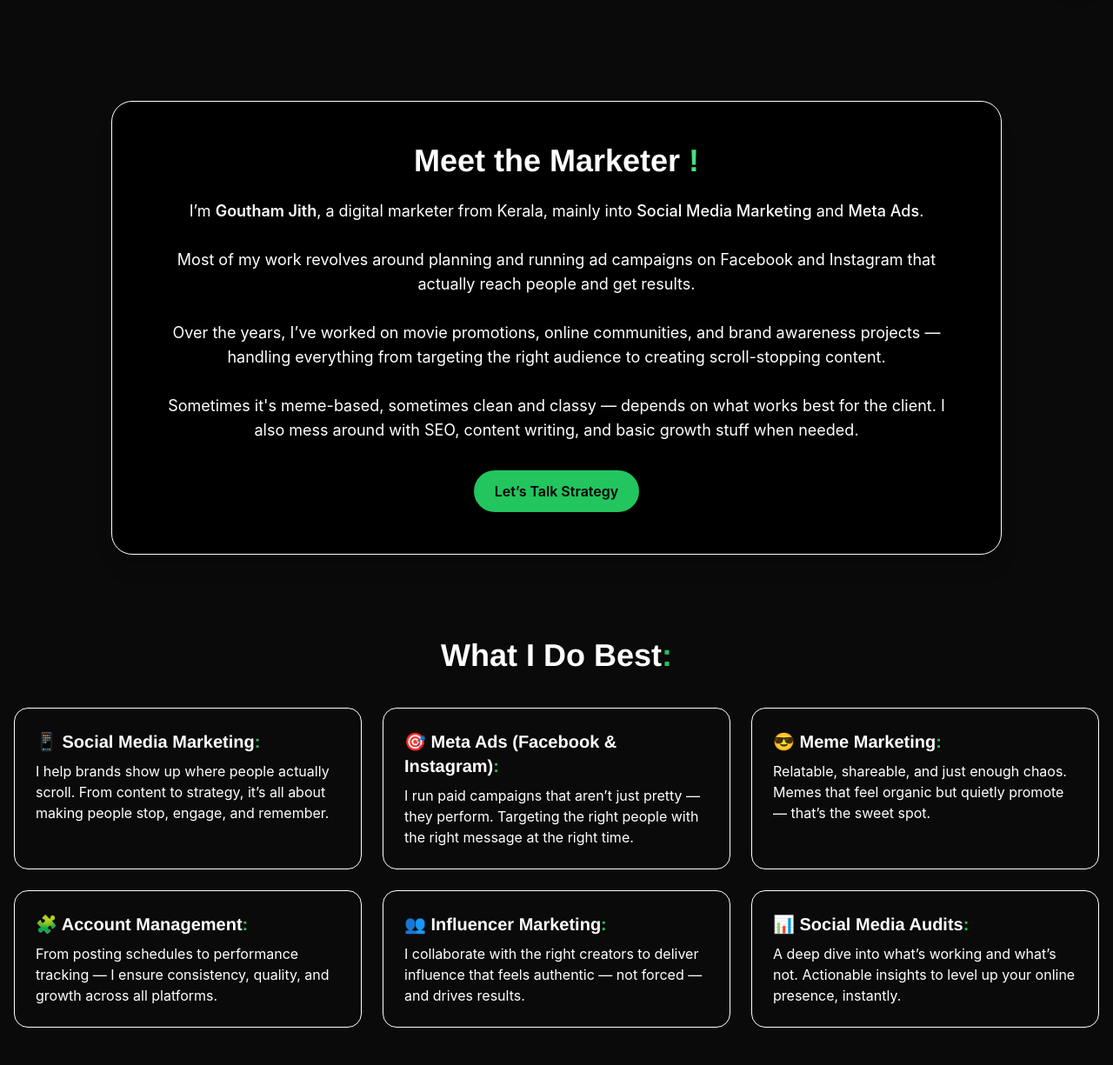
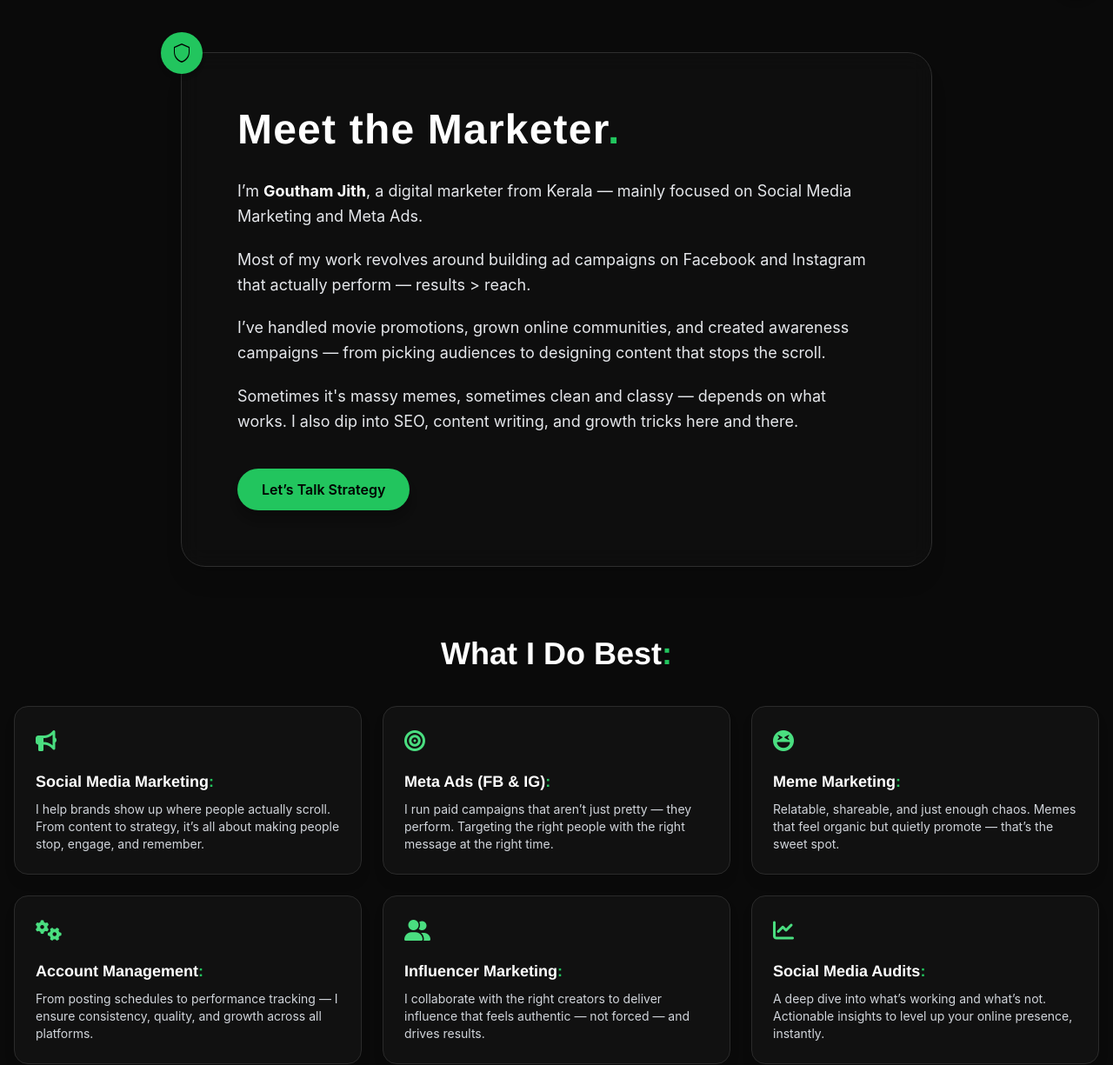
Before and after one commit to gouthamjith/GouthamJith, a plain HTML site: page index.html in a window 1280 px wide. Shown: the part 780-2005 px from the top of the page at 87% size. Drawn offline with nearby package versions, Linux system fonts and the light colour scheme.

Commit message:
Update index.html

```diff
--- a/index.html
+++ b/index.html
@@ -102,93 +102,96 @@
     </div>
   </section>
 
-  </section> <!-- This closes your Hero -->
+<section class="px-4 pt-10 pb-20 mx-auto max-w-4xl" data-aos="fade-up">
+  <div class="glass relative border border-[#2e2e2e] rounded-[28px] p-10 md:p-16 text-left shadow-xl hover:shadow-2xl transition-all duration-500 ease-in-out backdrop-blur-md bg-[#101010]/70">
 
-<section class="px-4 md:px-20 py-16 md:py-24 bg-[#0a0a0a] text-white font-[SF Pro]">
-  <div class="max-w-5xl mx-auto bg-black rounded-3xl shadow-xl border border-white p-8 md:p-12">
-    <div class="text-center">
-      <h2 class="text-3xl md:text-4xl font-semibold mb-6 font-[Helvetica]">
-        Meet the Marketer <span class="text-green-400 font-bold">!</span>
-      </h2>
-      <p class="text-white text-base md:text-lg leading-relaxed">
-        I’m <span class="text-white font-semibold">Goutham Jith</span>, a digital marketer from Kerala, mainly into
-        <span class="text-white font-medium">Social Media Marketing</span> and
-        <span class="text-white font-medium">Meta Ads</span>.
-        <br><br>
-        Most of my work revolves around planning and running ad campaigns on Facebook and Instagram that actually reach people and get results.
-        <br><br>
-        Over the years, I’ve worked on movie promotions, online communities, and brand awareness projects — handling everything from targeting the right audience to creating scroll-stopping content.
-        <br><br>
-        Sometimes it's meme-based, sometimes clean and classy — depends on what works best for the client. I also mess around with SEO, content writing, and basic growth stuff when needed.
+    <div class="absolute -top-6 -left-6 w-12 h-12 bg-green-500 rounded-full flex items-center justify-center shadow-md animate-bounce-slow">
+      <svg class="w-6 h-6 text-black" fill="currentColor" viewBox="0 0 24 24">
+        <path d="M12 1L3 5v6c0 5.55 3.84 10.74 9 12 5.16-1.26 9-6.45 9-12V5l-9-4zM12 21.35C7.2 19.82 4 15.31 4 11V6.09l8-3.58 8 3.58V11c0 4.31-3.2 8.82-8 10.35z"/>
+      </svg>
+    </div>
+
+    <h2 class="text-4xl md:text-5xl font-bold text-white font-[Helvetica] mb-8 leading-tight tracking-wide">
+      Meet the Marketer<span class="text-green-500">.</span>
+    </h2>
+
+    <div class="space-y-5 text-[17px] md:text-[18px] font-[SF Pro] text-gray-200 leading-relaxed transition-opacity duration-300 ease-in-out">
+      <p>
+        I’m <strong class="text-white">Goutham Jith</strong>, a digital marketer from Kerala — mainly focused on Social Media Marketing and Meta Ads.
       </p>
+      <p>
+        Most of my work revolves around building ad campaigns on Facebook and Instagram that actually perform — results > reach.
+      </p>
+      <p>
+        I’ve handled movie promotions, grown online communities, and created awareness campaigns — from picking audiences to designing content that stops the scroll.
+      </p>
+      <p>
+        Sometimes it's massy memes, sometimes clean and classy — depends on what works. I also dip into SEO, content writing, and growth tricks here and there.
+      </p>
+    </div>
 
-      <button class="mt-8 px-6 py-3 bg-green-500 text-black rounded-full font-semibold hover:bg-green-600 transition-all">
-        Let’s Talk Strategy
-      </button>
-    </div>
+    <a href="#contact" class="inline-block mt-10 px-7 py-3 rounded-full bg-green-500 text-black font-semibold hover:bg-green-400 hover:scale-[1.05] transition-all duration-300 ease-in-out shadow-lg">
+      Let’s Talk Strategy
+    </a>
   </div>
 </section>
 
 
-
-  <section class="px-4 pb-16 mx-auto max-w-7xl">
+<section class="px-4 pb-16 mx-auto max-w-7xl">
   <h2 class="text-3xl md:text-4xl font-[Helvetica] text-white font-bold mb-10 text-center">
     What I Do Best<span class="text-green-500">:</span>
   </h2>
-  <div class="grid grid-cols-1 md:grid-cols-3 gap-6">
-    <div class="border border-white rounded-2xl p-6">
-      <h3 class="text-xl font-bold text-white font-[Helvetica]">
-        📱 Social Media Marketing<span class="text-green-500">:</span>
-      </h3>
-      <p class="text-white mt-2 font-[SF Pro]">
-        I help brands show up where people actually scroll. From content to strategy, it’s all about making people stop, engage, and remember.
-      </p>
+  <div class="grid grid-cols-1 sm:grid-cols-2 md:grid-cols-3 gap-6">
+    <!-- Service Card -->
+    <div class="glass rounded-2xl p-6 transition-transform duration-300 hover:scale-[1.02] shadow-lg hover:shadow-xl border border-[#2b2b2b]" data-aos="fade-up">
+      <div class="mb-4 text-green-400 text-2xl">
+        <i class="fas fa-bullhorn"></i>
+      </div>
+      <h3 class="text-lg font-semibold text-white font-[Helvetica]">Social Media Marketing<span class="text-green-500">:</span></h3>
+      <p class="text-sm text-gray-300 mt-2 font-[SF Pro]">I help brands show up where people actually scroll. From content to strategy, it’s all about making people stop, engage, and remember.</p>
     </div>
-    <div class="border border-white rounded-2xl p-6">
-      <h3 class="text-xl font-bold text-white font-[Helvetica]">
-        🎯 Meta Ads (Facebook & Instagram)<span class="text-green-500">:</span>
-      </h3>
-      <p class="text-white mt-2 font-[SF Pro]">
-        I run paid campaigns that aren’t just pretty — they perform. Targeting the right people with the right message at the right time.
-      </p>
+
+    <div class="glass rounded-2xl p-6 transition-transform duration-300 hover:scale-[1.02] shadow-lg hover:shadow-xl border border-[#2b2b2b]" data-aos="fade-up" data-aos-delay="100">
+      <div class="mb-4 text-green-400 text-2xl">
+        <i class="fas fa-bullseye"></i>
+      </div>
+      <h3 class="text-lg font-semibold text-white font-[Helvetica]">Meta Ads (FB & IG)<span class="text-green-500">:</span></h3>
+      <p class="text-sm text-gray-300 mt-2 font-[SF Pro]">I run paid campaigns that aren’t just pretty — they perform. Targeting the right people with the right message at the right time.</p>
     </div>
-    <div class="border border-white rounded-2xl p-6">
-      <h3 class="text-xl font-bold text-white font-[Helvetica]">
-        😎 Meme Marketing<span class="text-green-500">:</span>
-      </h3>
-      <p class="text-white mt-2 font-[SF Pro]">
-        Relatable, shareable, and just enough chaos. Memes that feel organic but quietly promote — that’s the sweet spot.
-      </p>
+
+    <div class="glass rounded-2xl p-6 transition-transform duration-300 hover:scale-[1.02] shadow-lg hover:shadow-xl border border-[#2b2b2b]" data-aos="fade-up" data-aos-delay="200">
+      <div class="mb-4 text-green-400 text-2xl">
+        <i class="fas fa-laugh-squint"></i>
+      </div>
+      <h3 class="text-lg font-semibold text-white font-[Helvetica]">Meme Marketing<span class="text-green-500">:</span></h3>
+      <p class="text-sm text-gray-300 mt-2 font-[SF Pro]">Relatable, shareable, and just enough chaos. Memes that feel organic but quietly promote — that’s the sweet spot.</p>
     </div>
-    <div class="border border-white rounded-2xl p-6">
-      <h3 class="text-xl font-bold text-white font-[Helvetica]">
-        🧩 Account Management<span class="text-green-500">:</span>
-      </h3>
-      <p class="text-white mt-2 font-[SF Pro]">
-        From posting schedules to performance tracking — I ensure consistency, quality, and growth across all platforms.
-      </p>
+
+    <div class="glass rounded-2xl p-6 transition-transform duration-300 hover:scale-[1.02] shadow-lg hover:shadow-xl border border-[#2b2b2b]" data-aos="fade-up">
+      <div class="mb-4 text-green-400 text-2xl">
+        <i class="fas fa-cogs"></i>
+      </div>
+      <h3 class="text-lg font-semibold text-white font-[Helvetica]">Account Management<span class="text-green-500">:</span></h3>
+      <p class="text-sm text-gray-300 mt-2 font-[SF Pro]">From posting schedules to performance tracking — I ensure consistency, quality, and growth across all platforms.</p>
     </div>
-    <div class="border border-white rounded-2xl p-6">
-      <h3 class="text-xl font-bold text-white font-[Helvetica]">
-        👥 Influencer Marketing<span class="text-green-500">:</span>
-      </h3>
-      <p class="text-white mt-2 font-[SF Pro]">
-        I collaborate with the right creators to deliver influence that feels authentic — not forced — and drives results.
-      </p>
+
+    <div class="glass rounded-2xl p-6 transition-transform duration-300 hover:scale-[1.02] shadow-lg hover:shadow-xl border border-[#2b2b2b]" data-aos="fade-up" data-aos-delay="100">
+      <div class="mb-4 text-green-400 text-2xl">
+        <i class="fas fa-user-friends"></i>
+      </div>
+      <h3 class="text-lg font-semibold text-white font-[Helvetica]">Influencer Marketing<span class="text-green-500">:</span></h3>
+      <p class="text-sm text-gray-300 mt-2 font-[SF Pro]">I collaborate with the right creators to deliver influence that feels authentic — not forced — and drives results.</p>
     </div>
-    <div class="border border-white rounded-2xl p-6">
-      <h3 class="text-xl font-bold text-white font-[Helvetica]">
-        📊 Social Media Audits<span class="text-green-500">:</span>
-      </h3>
-      <p class="text-white mt-2 font-[SF Pro]">
-        A deep dive into what’s working and what’s not. Actionable insights to level up your online presence, instantly.
-      </p>
+
+    <div class="glass rounded-2xl p-6 transition-transform duration-300 hover:scale-[1.02] shadow-lg hover:shadow-xl border border-[#2b2b2b]" data-aos="fade-up" data-aos-delay="200">
+      <div class="mb-4 text-green-400 text-2xl">
+        <i class="fas fa-chart-line"></i>
+      </div>
+      <h3 class="text-lg font-semibold text-white font-[Helvetica]">Social Media Audits<span class="text-green-500">:</span></h3>
+      <p class="text-sm text-gray-300 mt-2 font-[SF Pro]">A deep dive into what’s working and what’s not. Actionable insights to level up your online presence, instantly.</p>
     </div>
   </div>
 </section>
-
-
-
 
 
   <!-- Footer -->
```
